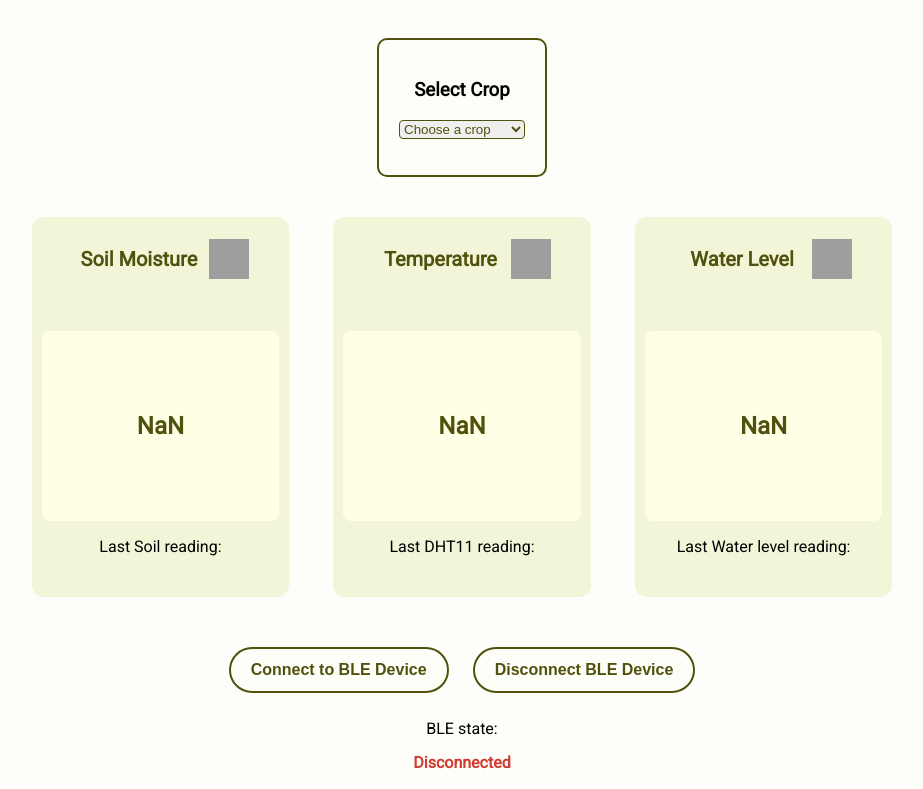
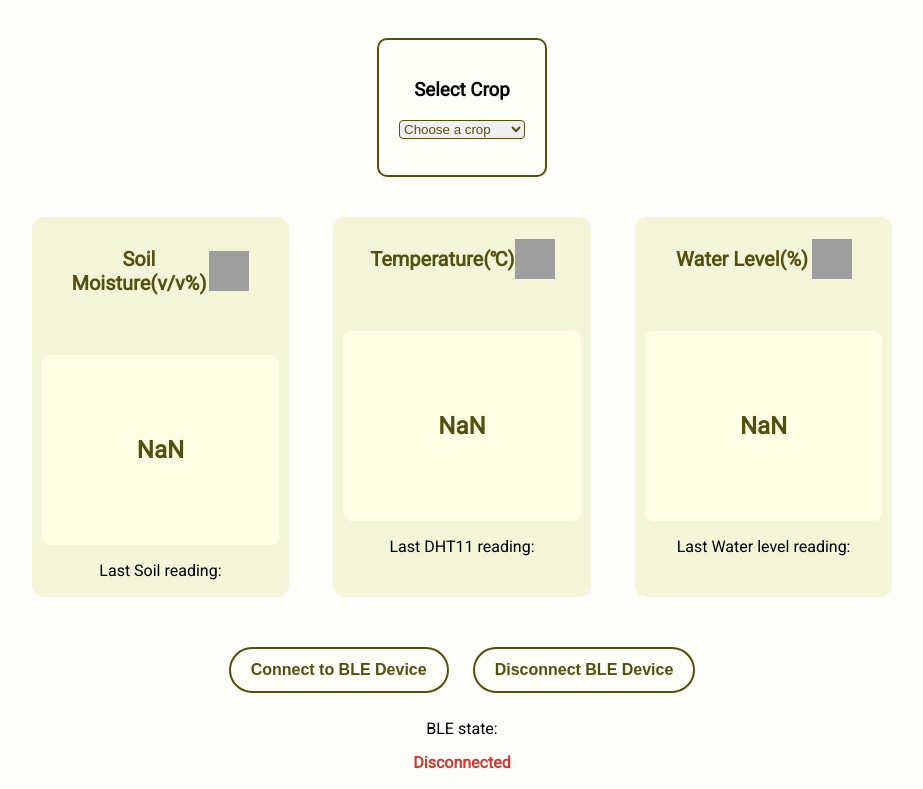
Before and after one commit to sarasolkarrr/sih2025, a plain HTML site: page index.html in a window 1280 px wide. Shown: the top 789 px of the page, without its empty margins (178-1101 px from the left). Drawn offline with Linux system fonts and the light colour scheme; grey boxes are pictures that could not be loaded.

Commit message:
index.html

```diff
--- a/index.html
+++ b/index.html
@@ -131,7 +131,7 @@
     <div class="biggest-box">
         <div class="big-box">
             <div class="title-soil">
-                <p class="soil-moisture">Soil Moisture</p>
+                <p class="soil-moisture">Soil Moisture(v/v%)</p>
                 <img class="soil-img" src="https://i.postimg.cc/jdvkN7gh/soilmoisture.png">
             </div>
             <div class="little-box">
@@ -142,7 +142,7 @@
 
         <div class="big-box">
             <div class="title-soil">
-                <p class="soil-moisture">Temperature</p>
+                <p class="soil-moisture">Temperature(&#8451)</p>
                 <img class="soil-img" src="https://i.postimg.cc/wjv4kjnY/temperature.png">
             </div>
             <div class="little-box">
@@ -153,7 +153,7 @@
 
         <div class="big-box">
             <div class="title-soil">
-                <p class="soil-moisture">Water Level</p>
+                <p class="soil-moisture">Water Level(%)</p>
                 <img class="soil-img" src="https://i.postimg.cc/85NgFqNs/water-level.png">
             </div>
             <div class="little-box">
@@ -163,7 +163,7 @@
         </div>
     </div>
 
-    <!-- BLE Controls -->
+
     <div style="text-align:center;">
         <button id="connectBleButton">Connect to BLE Device</button>
         <button id="disconnectBleButton">Disconnect BLE Device</button>
@@ -339,4 +339,5 @@
     </script>
 </body>
 
+
 </html>
```
